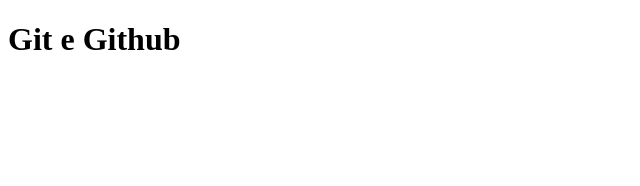
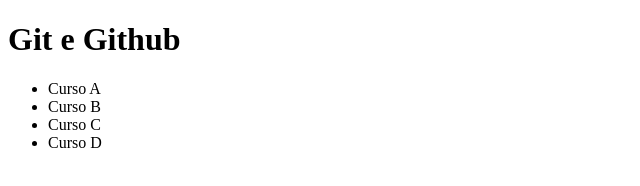
Before and after one commit to Tarcilalves/testeGitEGithub, a plain HTML site: page index.html in a window 1280 px wide. Shown: the whole page, without its empty margins (0-640 px from the left). Drawn offline with Linux system fonts and the light colour scheme.

Commit message:
Adicionando Lista de cursos

```diff
--- a/index.html
+++ b/index.html
@@ -8,6 +8,12 @@
 </head>
 <header><h1>Git e Github</h1></header>
 <body>
+    <ul>
+        <li> Curso A </li>
+        <li> Curso B </li>
+        <li> Curso C </li>
+        <li> Curso D </li>
+    </ul>
 
 </body>
 </html>
```
